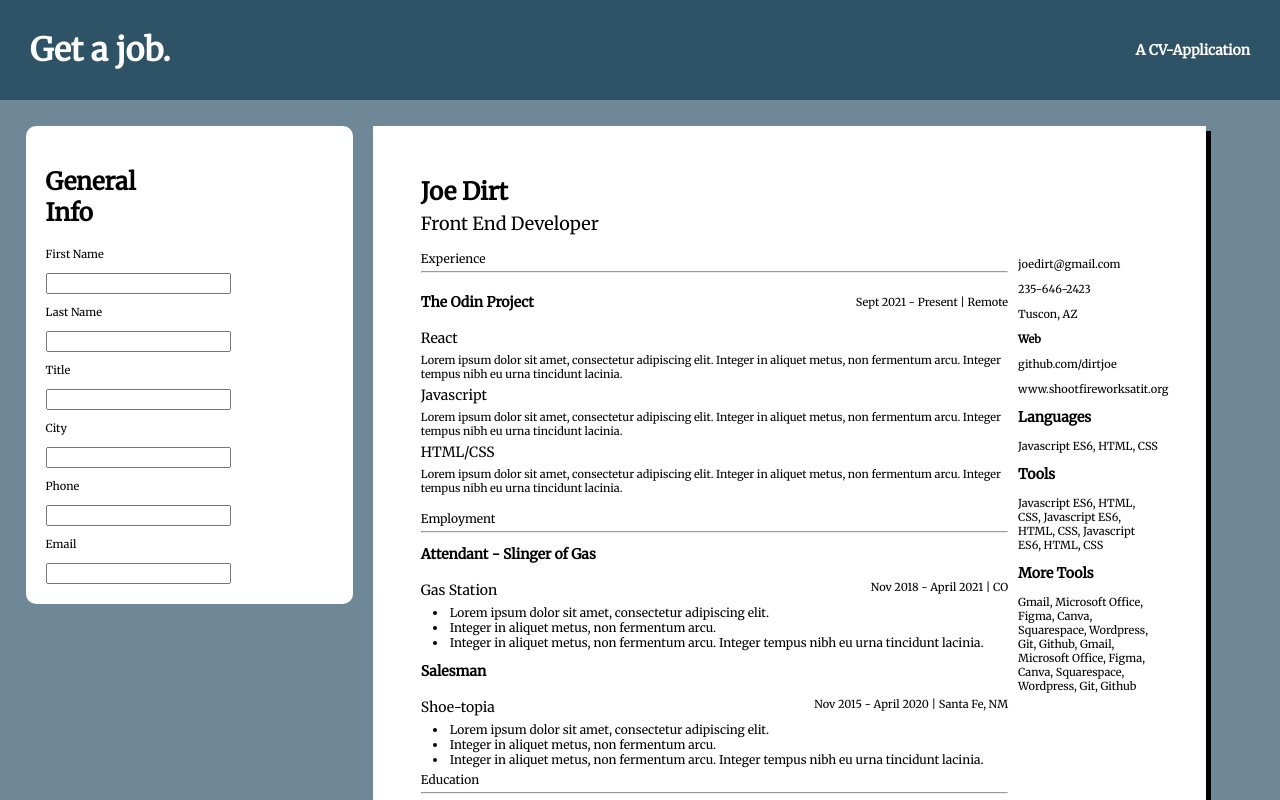
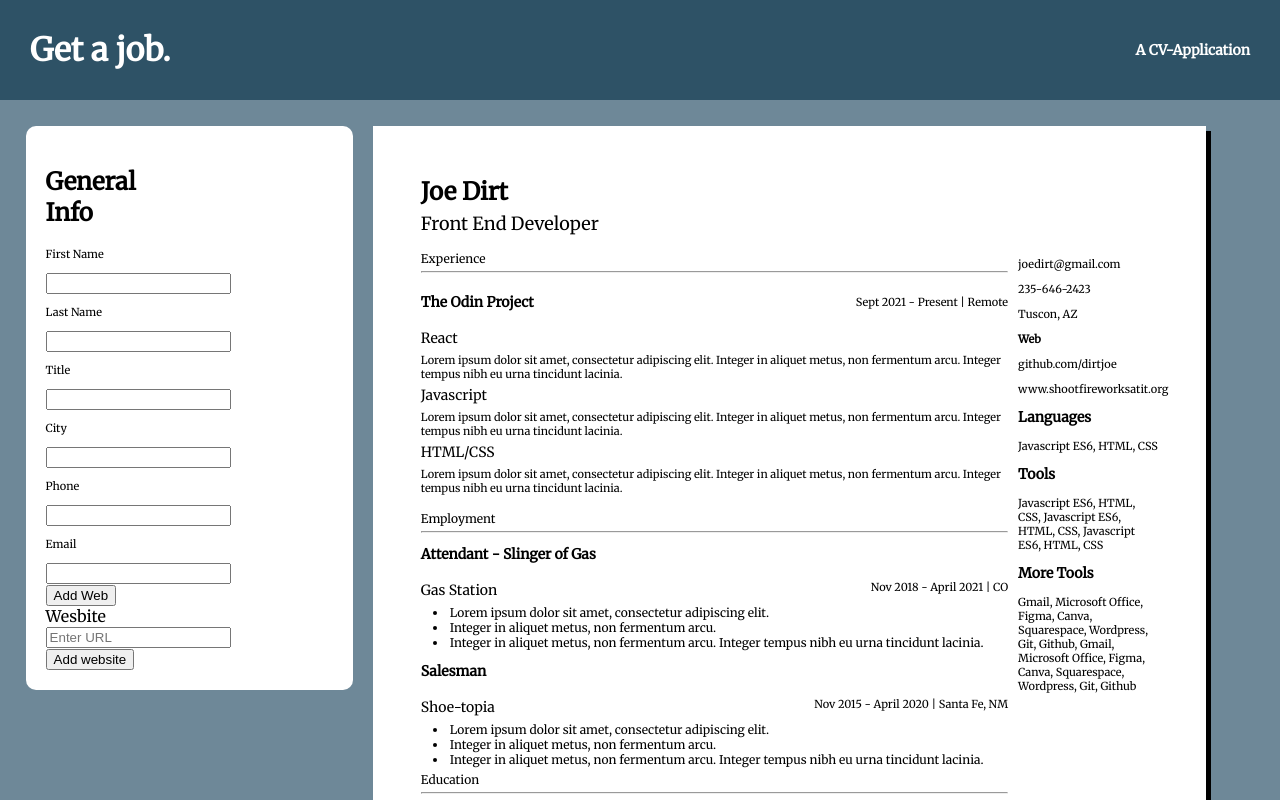
Before and after one commit to napolitanj/resume-builder, a React (Create React App) app: page / in a window 1280 px wide. Shown: the top 800 px of the page. Built offline with nearby package versions, Linux system fonts and the light colour scheme.

Commit message:
add enter website dom object

```diff
--- a/src/components/editComponents/EditGeneral.js
+++ b/src/components/editComponents/EditGeneral.js
@@ -19,7 +19,8 @@ class EditGeneral extends Component {
             <input name="phone" onChange={(e) => changeGeneral(e)}></input>
             <p>Email</p>
             <input name="email" onChange={(e) => changeGeneral(e)}></input>
-
+            <button>Add Web</button>
+            <AddWebsite></AddWebsite>
         </div>
     )
   }
```
